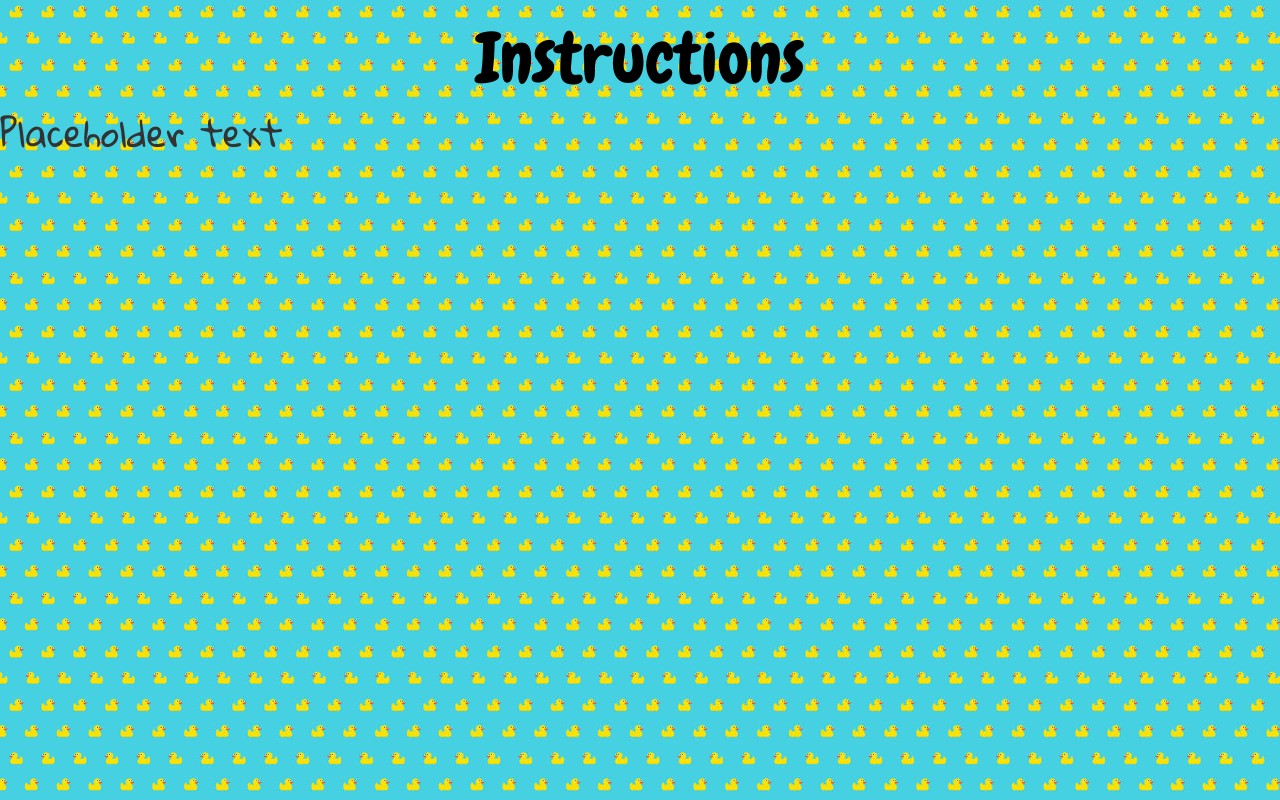
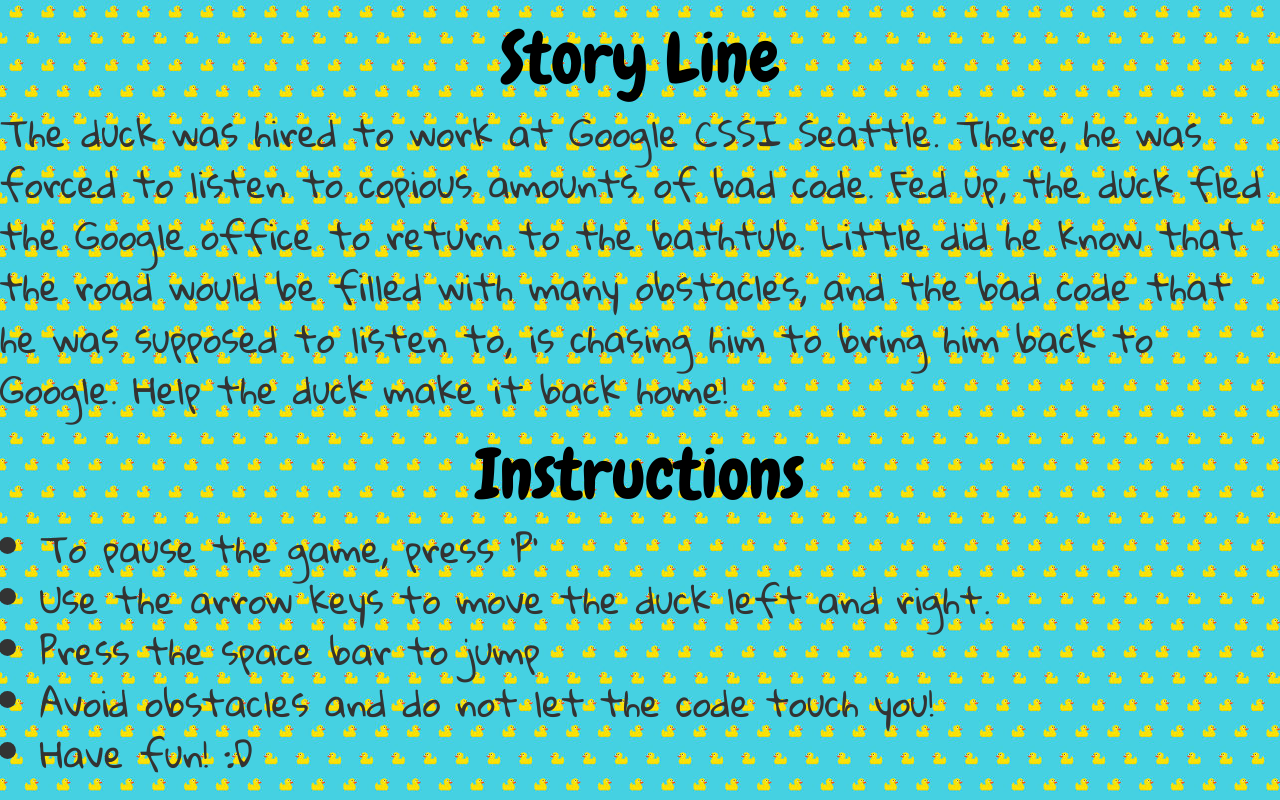
Before and after one commit to eileenrose/IHIAWO, a Python web app: template project-wtd/templates/instructions.html in a window 1280 px wide. Run offline with Jinja, Linux system fonts and the light colour scheme; the template is opened without the code that fills it, so the values that code supplies are empty; some libraries are stand-ins or nearby versions.

Commit message:
added music and instructions

```diff
--- a/project-wtd/main.py
+++ b/project-wtd/main.py
@@ -55,6 +55,10 @@ class InstructionHandler(webapp2.RequestHandler):
     def get(self):
         templateinstructions = jinja_environment.get_template('instructions.html')
         self.response.out.write(templateinstructions.render())
+class EndOfLevelHandler(webapp2.RequestHandler):
+    def post(self):
+        template = jinja_environment.get_template('end_of_level.html')
+        self.response.out.write(template.render())
 
 app = webapp2.WSGIApplication([
     ('/', MainHandler),
@@ -62,4 +66,5 @@ app = webapp2.WSGIApplication([
     ('/sign', SignInHandler),
     ('/add', AddScoreHandler),
     ('/instructions', InstructionHandler),
+    ('/end_of_level', EndOfLevelHandler),
 ], debug=True)
--- a/project-wtd/static/script.js
+++ b/project-wtd/static/script.js
@@ -119,3 +119,6 @@ function duckLocation(){
   scrollWrapper(x,y)
 }
 window.setTimeout(duckLocation, 100);
+
+var audio = new Audio('static/Music.mp3');
+audio.play();
--- a/project-wtd/templates/instructions.html
+++ b/project-wtd/templates/instructions.html
@@ -8,9 +8,25 @@
   <link href='https://fonts.googleapis.com/css?family=Gloria+Hallelujah' rel='stylesheet' type='text/css'>
   <link href='https://fonts.googleapis.com/css?family=Chewy' rel='stylesheet' type='text/css'>
   <link rel="stylesheet" href="static/startpage.css"/>
+  <audio autoplay loop>
+  <source src="static/start.mp3" type="audio/mpeg">
+  Your browser does not support the audio tag.
+</audio>
 </head>
 <body>
+  <h1 style="font-size: 70px; text-align:center;">Story Line</h1>
+  <p style="font-family: 'Gloria Hallelujah', cursive; font-size:36px;">The duck was hired to work
+  at Google CSSI Seattle. There, he was forced to listen to copious amounts of bad code. Fed up, the duck
+fled the Google office to return to the bathtub. Little did he know that the road would be filled with many
+obstacles, and the bad code that he was supposed to listen to, is chasing him to bring him back to Google.
+Help the duck make it back home!</p>
   <h1 style="font-size: 70px; text-align:center;">Instructions</h1>
-  <p style="font-family: 'Gloria Hallelujah', cursive; font-size:36px;">Placeholder text</p>
+  <ul style="font-family: 'Gloria Hallelujah', cursive; font-size:36px;">
+    <li>To pause the game, press 'P'</li>
+    <li>Use the arrow keys to move the duck left and right.</li>
+    <li>Press the space bar to jump</li>
+    <li>Avoid obstacles and do not let the code touch you!</li>
+    <li>Have fun! :D</li>
+
 </body>
 </html>
--- a/project-wtd/templates/startpage.html
+++ b/project-wtd/templates/startpage.html
@@ -8,6 +8,10 @@
   <link href='https://fonts.googleapis.com/css?family=Gloria+Hallelujah' rel='stylesheet' type='text/css'>
   <link href='https://fonts.googleapis.com/css?family=Chewy' rel='stylesheet' type='text/css'>
   <link rel="stylesheet" href="static/startpage.css"/>
+  <audio loop autoplay>
+  <source src="static/start.mp3" type="audio/mpeg">
+  Your browser does not support the audio tag.
+</audio>
 </head>
 <body>
   <h1 id = "title" class="dropshadow">Duck Duck Code</h1>
--- a/project-wtd/templates/startpagenon.html
+++ b/project-wtd/templates/startpagenon.html
@@ -9,6 +9,10 @@
   <link href='https://fonts.googleapis.com/css?family=Gloria+Hallelujah' rel='stylesheet' type='text/css'>
   <link href='https://fonts.googleapis.com/css?family=Chewy' rel='stylesheet' type='text/css'>
   <link rel="stylesheet" href="static/startpage.css"/>
+  <audio autoplay loop>
+  <source src="static/start.mp3" type="audio/mpeg">
+  Your browser does not support the audio tag.
+</audio>
 </head>
 <body>
   <h1 id = "title" class="dropshadow">Duck Duck Code</h1>
```
Also changed, not shown: 4 other files.
